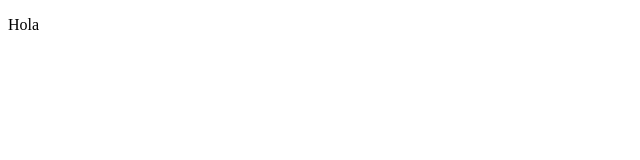
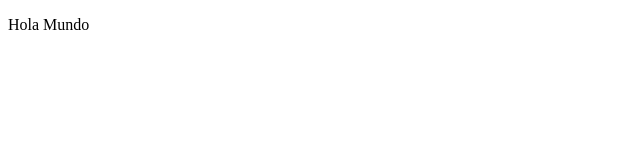
Before and after one commit to torresmirandachristian/demo-repo, a plain HTML site: page index.html in a window 1280 px wide. Shown: the full height of the page, 0-640 px from the left. Drawn offline with Linux system fonts and the light colour scheme.

```diff
--- a/index.html
+++ b/index.html
@@ -9,7 +9,7 @@
 </head>
 
 <body>
-    <p>Hola</p>
+    <p>Hola Mundo</p>
 </body>
 
 </html>
```
